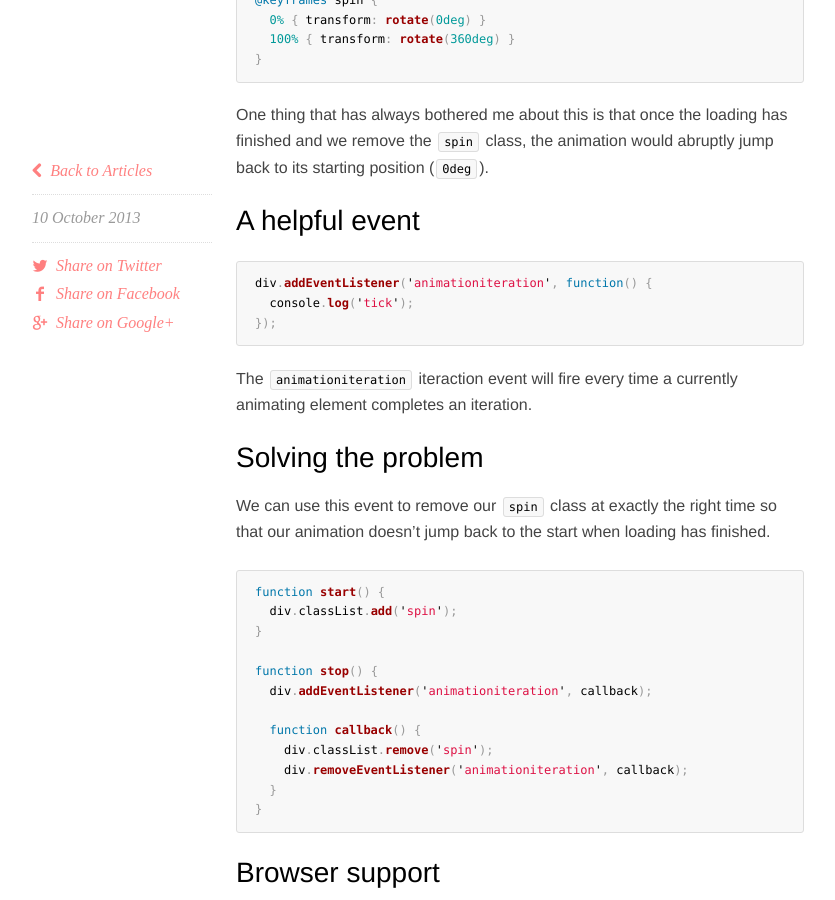
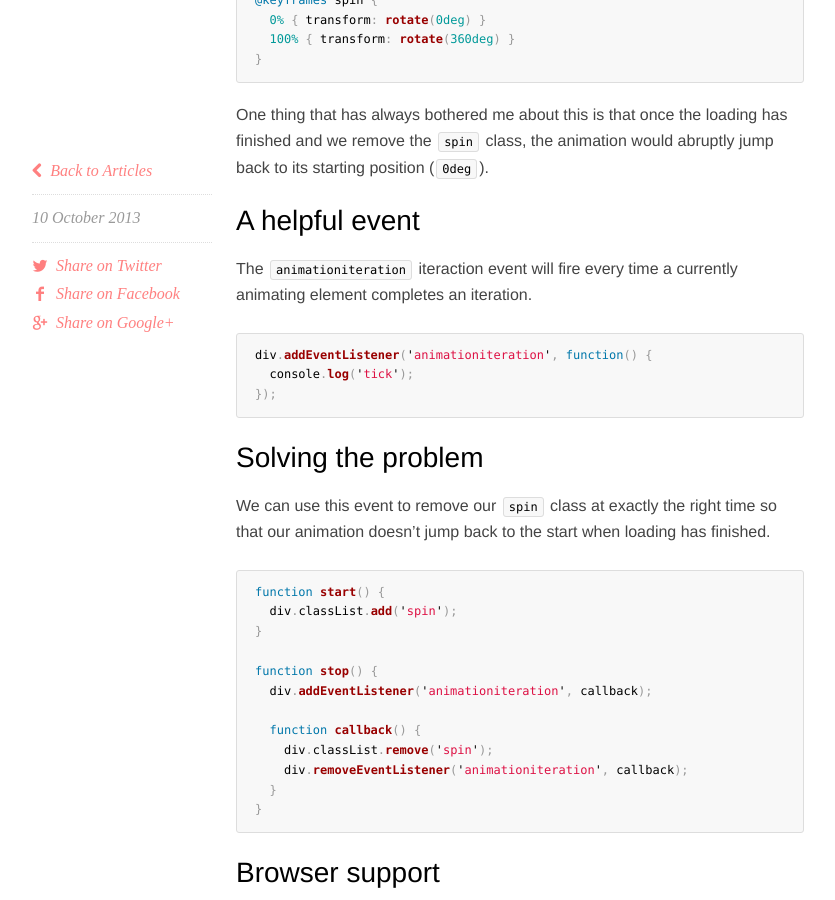
Before and after one commit to wilsonpage/blog, a Jekyll site: the page built from _posts/2013-10-10-animation-iteration-event.markdown, in a window 1280 px wide and 900 px high, scrolled down 389 px. Shown: the whole window, without its empty margins (120-955 px from the left). Built offline with Jekyll 4.4.1, drawn with Linux system fonts in a browser that asks for light colours; Markdown is read by kramdown in place of the engine named in the settings; comment, search, counter and statistics services are not loaded.

Commit message:
Change order

```diff
--- a/_posts/2013-10-10-animation-iteration-event.markdown
+++ b/_posts/2013-10-10-animation-iteration-event.markdown
@@ -22,13 +22,13 @@ One thing that has always bothered me about this is that once the loading has fi
 
 ### A helpful event
 
+The `animationiteration` iteraction event will fire every time a currently animating element completes an iteration.
+
 {% highlight javascript %}
 div.addEventListener('animationiteration', function() {
   console.log('tick');
 });
 {% endhighlight %}
-
-The `animationiteration` iteraction event will fire every time a currently animating element completes an iteration.
 
 ### Solving the problem
 
```
